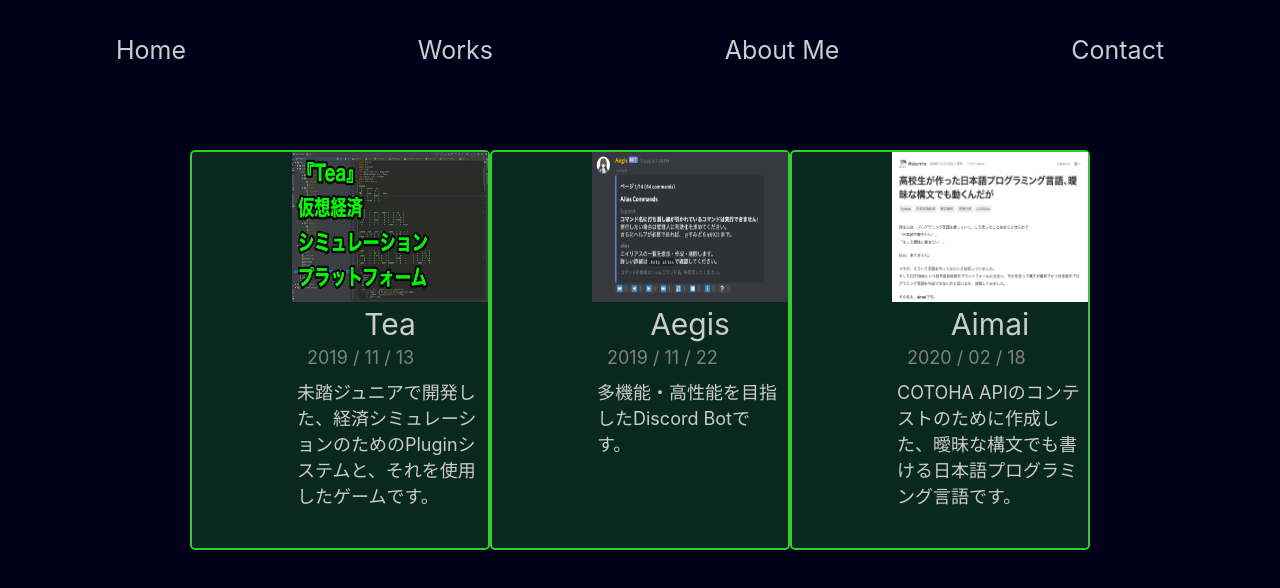
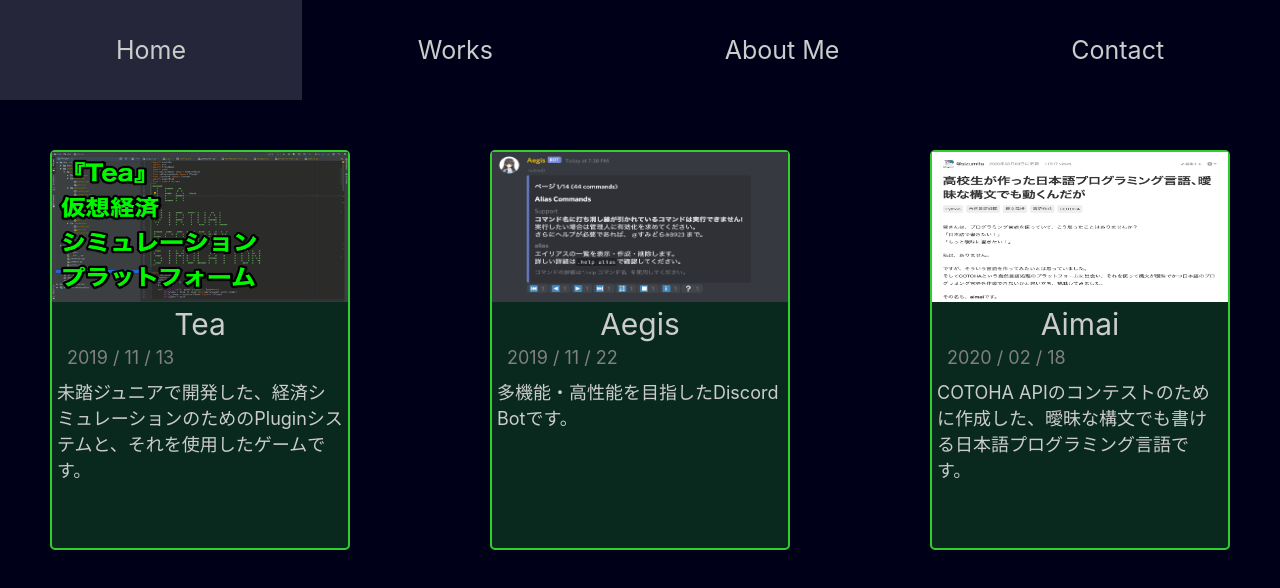
Before and after one commit to sizumita/portfolio, a Nuxt app: page /works in a window 1280 px wide. Shown: the top 588 px of the page. Built offline with nearby package versions, Linux system fonts and the light colour scheme.

Commit message:
スマホの時に表示が崩れるのを直した

```diff
--- a/pages/works/index.vue
+++ b/pages/works/index.vue
@@ -29,7 +29,9 @@
   display: -webkit-flex;
   display: flex;
   flex-wrap: wrap;
-  justify-content: center;
+  padding-left: 50px;
+  padding-right: 50px;
+  justify-content: space-between;
 }
 
 .content {
@@ -37,7 +39,6 @@
   width: 300px;
   background: rgba(50, 205, 50, 0.2);
   margin-top: 50px;
-  padding-left: 100px;
   border: solid 2px limegreen;
   border-radius: 5px;
 }
```
